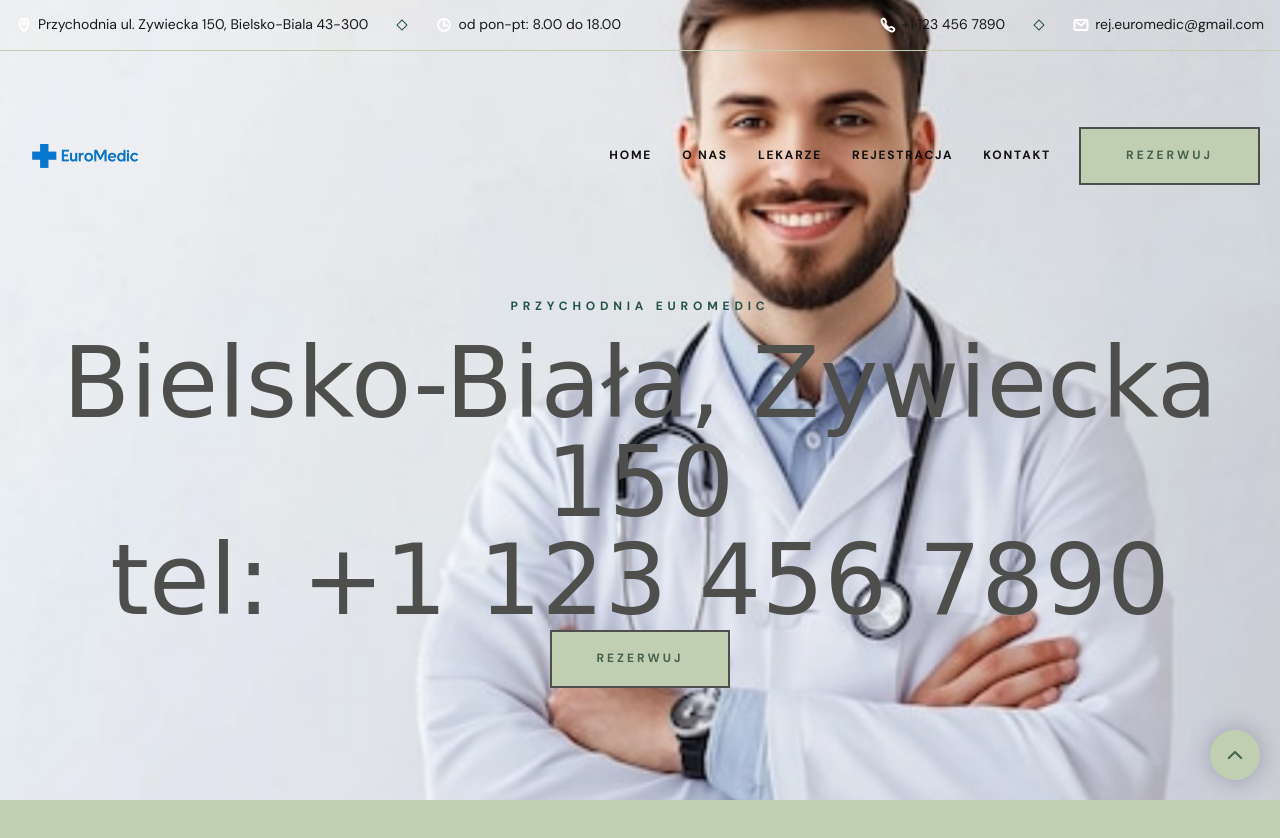
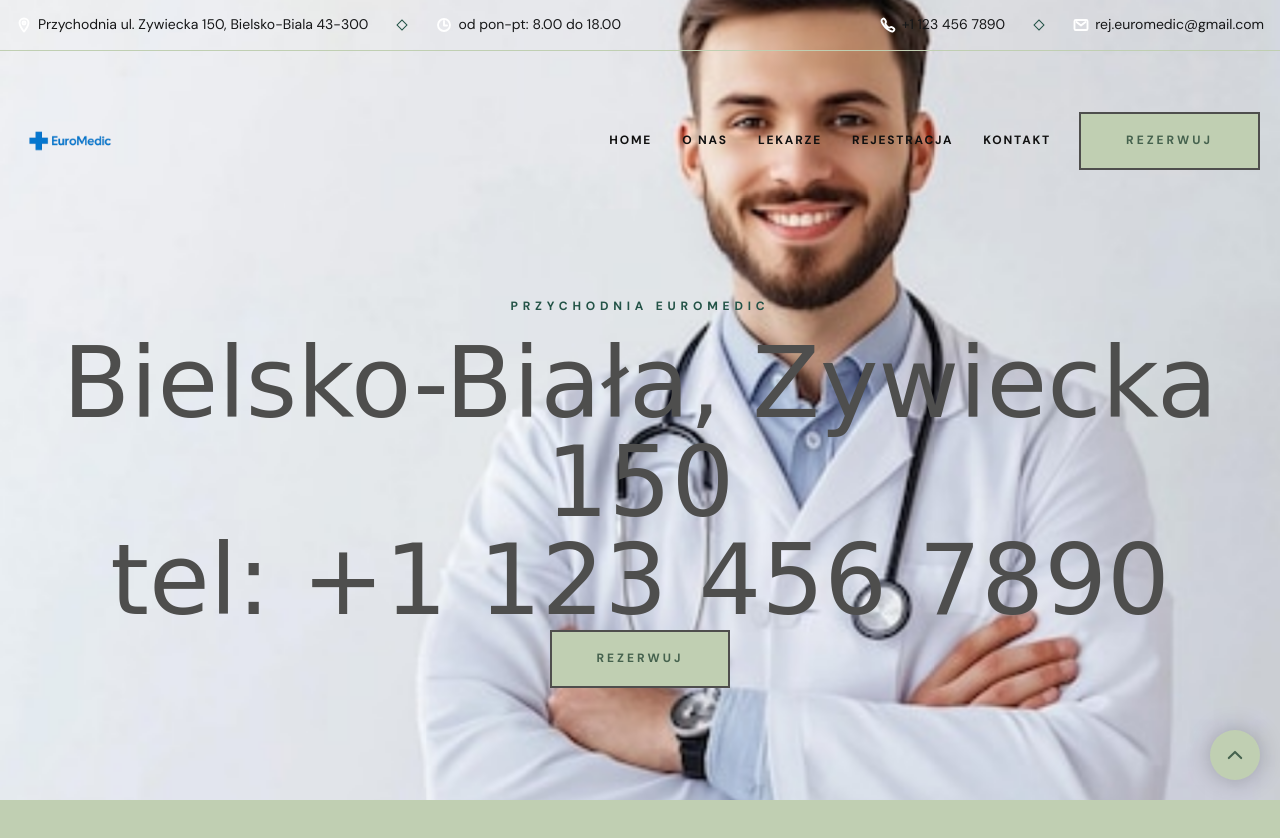
Before and after one commit to JCode1111/HealthCenter, a website: page public/index.html in a window 1280 px wide. Shown: the top 838 px of the page. Drawn offline with nearby package versions, Linux system fonts and the light colour scheme; a web font is replaced by a local one.

Commit message:
update design

```diff
--- a/public/css/style.css
+++ b/public/css/style.css
@@ -644,6 +644,15 @@ body.nav-active {
 /* HEADER */
 .header .btn {
   display: none;
+  margin-bottom: 50px;
+}
+
+.header .logo img {
+  max-width: max-content;
+  margin-inline: auto;
+  margin-block-end: 60px;
+  height: 100px;
+  margin-bottom: 50px;
 }
 
 .header {
@@ -651,6 +660,7 @@ body.nav-active {
   top: 0;
   left: 0;
   width: 100%;
+  height: 120px;
   background-color: transparent;
   padding-block: 40px;
   z-index: 4;
@@ -675,11 +685,13 @@ body.nav-active {
   justify-content: space-between;
   align-items: center;
   gap: 8px;
+  margin-bottom: 150px;
 }
 
 .nav-open-btn {
   padding: 12px;
   padding-inline-end: 0;
+  margin-bottom: 50px;
 }
 
 .nav-open-btn .line {
@@ -751,7 +763,9 @@ body.nav-active {
   margin-inline: auto;
   margin-block-end: 60px;
   height: 100px;
-}
+  margin-bottom: 50px;
+}
+
 
 .navbar-list {
   border-block-end: 1px solid var(--white2);
@@ -1519,6 +1533,7 @@ body.nav-active {
   .navbar-list {
     display: flex;
     gap: 30px;
+    margin-bottom: 50px;
   }
 
   .navbar-item {
```
